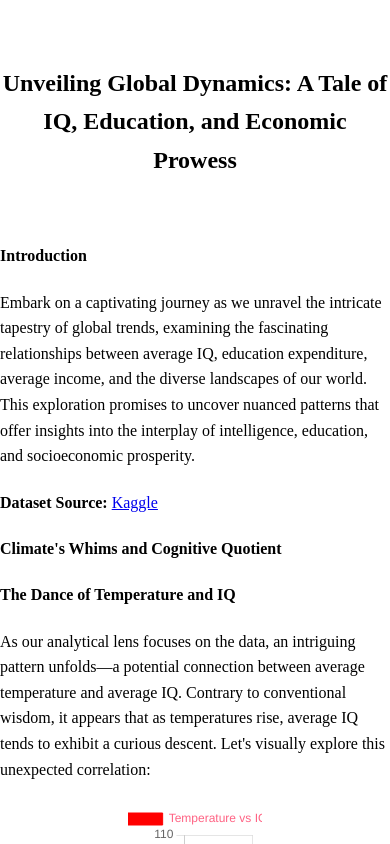
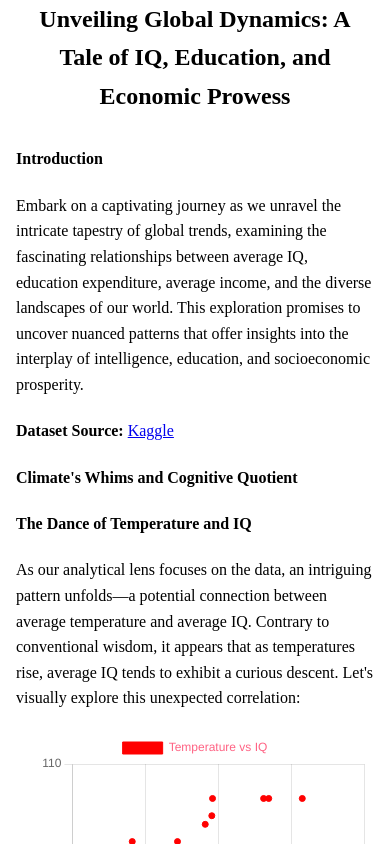
Before and after one commit to BasH137/Interaction_Design_Eindopdracht, a plain HTML site: page Interaction_Design_Eindopdracht/Interaction_Design_Eindopdracht_Site/index.html in a window 390 px wide. Shown: the top 844 px of the page. Drawn offline with nearby package versions, Linux system fonts and the light colour scheme.

Commit message:
Made text center more responsive

```diff
--- a/Interaction_Design_Eindopdracht/Interaction_Design_Eindopdracht_Site/css/stylesheet.css
+++ b/Interaction_Design_Eindopdracht/Interaction_Design_Eindopdracht_Site/css/stylesheet.css
@@ -165,3 +165,35 @@ h3 {
       ". country-select .";
   }
 }
+
+@media only screen and (max-width: 800px) {
+  :root {
+    --responsive-margin-body: 3rem;
+  }
+}
+
+@media only screen and (max-width: 700px) {
+  :root {
+    --responsive-margin-body: 3rem;
+  }
+  .prose-center {
+    margin: 0 auto;
+  }
+  .prose-center {
+    margin-left: 1rem;
+    margin-right: 1rem;
+    margin-bottom: 1.3em;
+  }
+}
+
+@media only screen and (max-width: 600px) {
+  :root {
+    --responsive-margin-body: 2rem;
+  }
+}
+
+@media only screen and (max-width: 450px) {
+  :root {
+    --responsive-margin-body: 1rem;
+  }
+}
```
